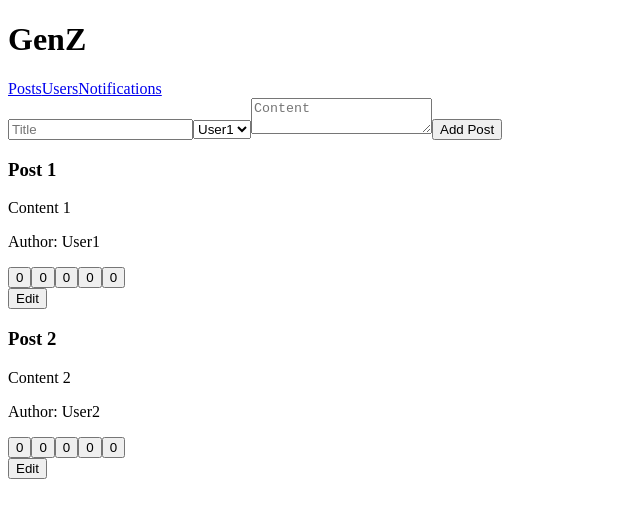
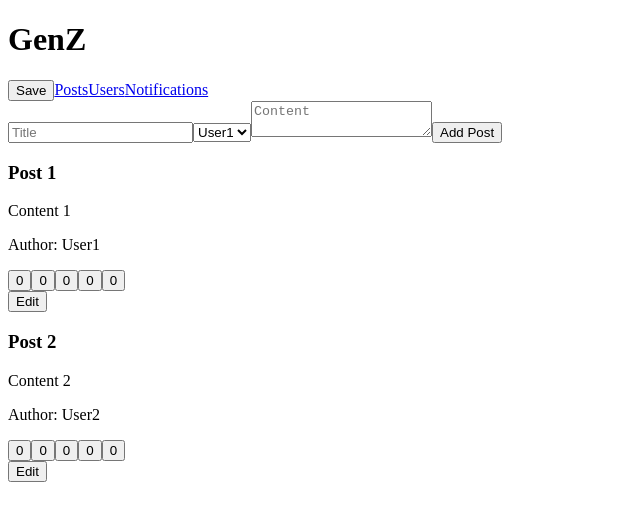
Before and after one commit to acciojob/social-media-saivivek122, a React app: page / in a window 1280 px wide. Shown: the top 520 px of the page, without its empty margins (0-640 px from the left). Built offline with nearby package versions, Linux system fonts and the light colour scheme.

Commit message:
Update App.js

```diff
--- a/src/components/App.js
+++ b/src/components/App.js
@@ -46,11 +46,11 @@ export default function App() {
     <div className="App">
       <h1>GenZ</h1>
 
-      <nav>
+    <button className="button" onClick={() => updatePost(post.id, title, content)}>Save</button>
         <a href="/">Posts</a>
         <a href="/users">Users</a>
         <a href="/notifications">Notifications</a>
-      </nav>
+
 
       <Routes>
         <Route path="/" element={
@@ -83,6 +83,8 @@ export default function App() {
         <Route path="/users" element={
           <ul>
             {users.map((user, idx) => <li key={idx}>{user}</li>)}
+                       <li></li>
+
           </ul>
         }/>
 
```
